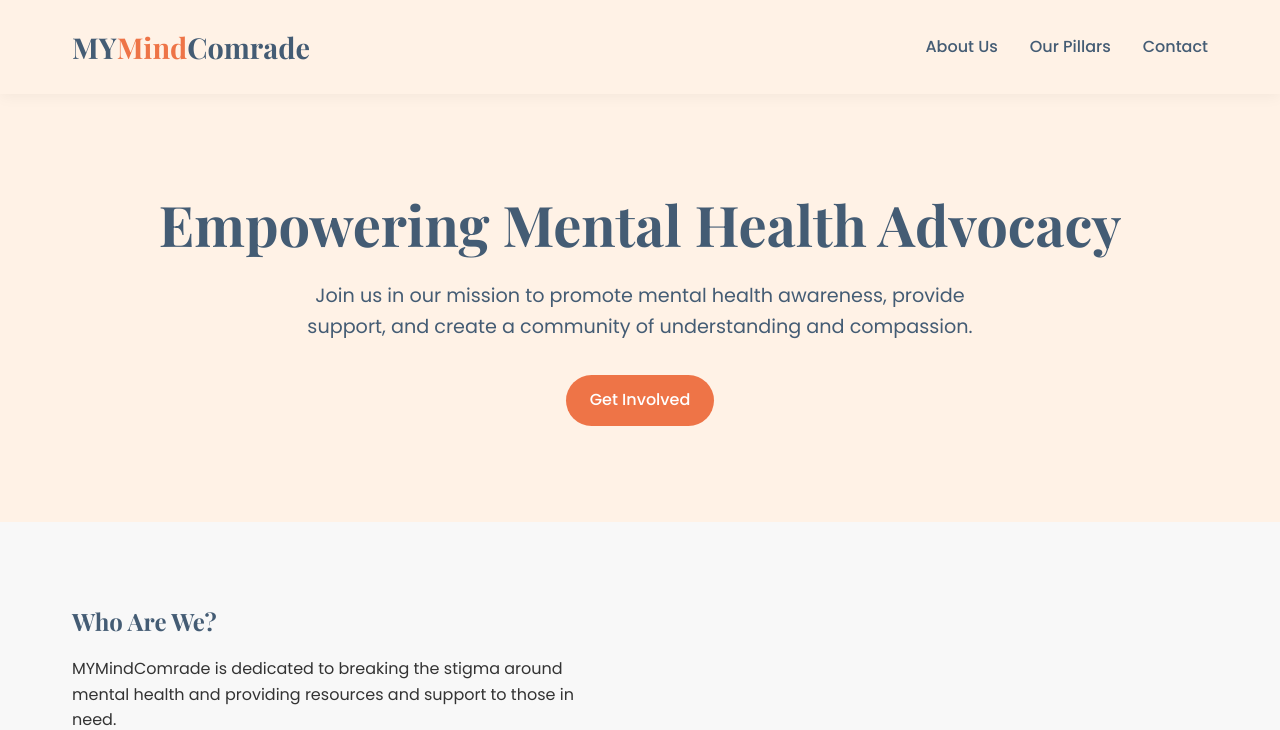
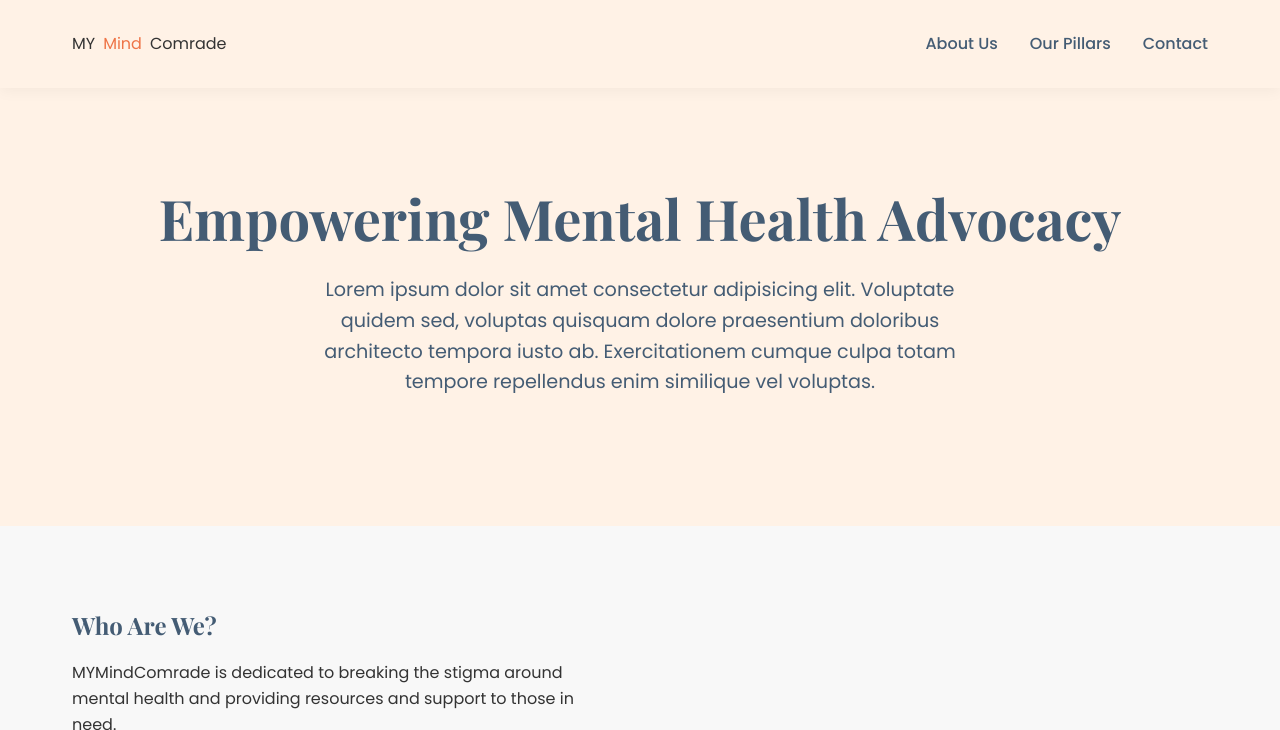
Before and after one commit to dydxllen/mymc-website, a website: page index.html in a window 1280 px wide. Shown: the top 730 px of the page. Drawn offline with nearby package versions, Linux system fonts and the light colour scheme.

Commit message:
Adding image and update styles and index html

```diff
--- a/index.html
+++ b/index.html
@@ -28,8 +28,8 @@
   <section class="hero">
     <div class="container">
       <h1>Empowering Mental Health Advocacy</h1>
-      <p>Join us in our mission to promote mental health awareness, provide support, and create a community of understanding and compassion.</p>
-      <a href="#contact" class="btn">Get Involved</a>
+      <p>Lorem ipsum dolor sit amet consectetur adipisicing elit. Voluptate quidem sed, voluptas quisquam dolore praesentium doloribus architecto tempora iusto ab. Exercitationem cumque culpa totam tempore repellendus enim similique vel voluptas.</p>
+      <!-- <a href="#contact" class="btn">Get Involved</a> -->
     </div>
   </section>
 
--- a/styles.css
+++ b/styles.css
@@ -78,10 +78,11 @@
   }
 
   .logo {
-    font-family: 'Playfair Display', serif;
-    font-size: 1.8rem;
-    font-weight: 700;
-    color: var(--dark-blue);
+    display: flex;
+    align-items: center;
+    gap: 0.5rem;
+    width: 40px;
+    height: 40px;
   }
 
   .logo span {
```
Also changed, not shown: img/logo-final-01.png (added), img/logo-final-01.svg (added).
